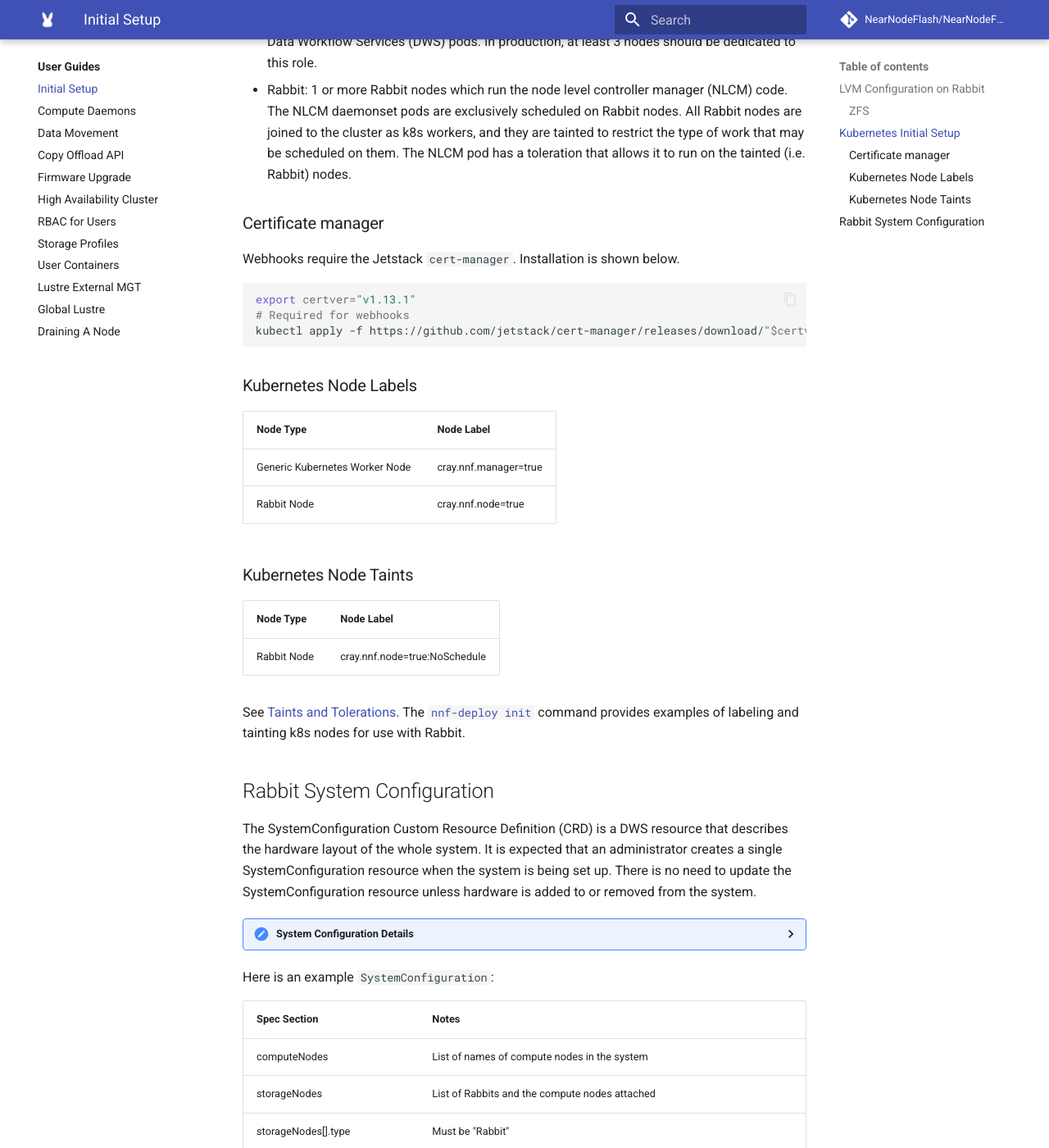
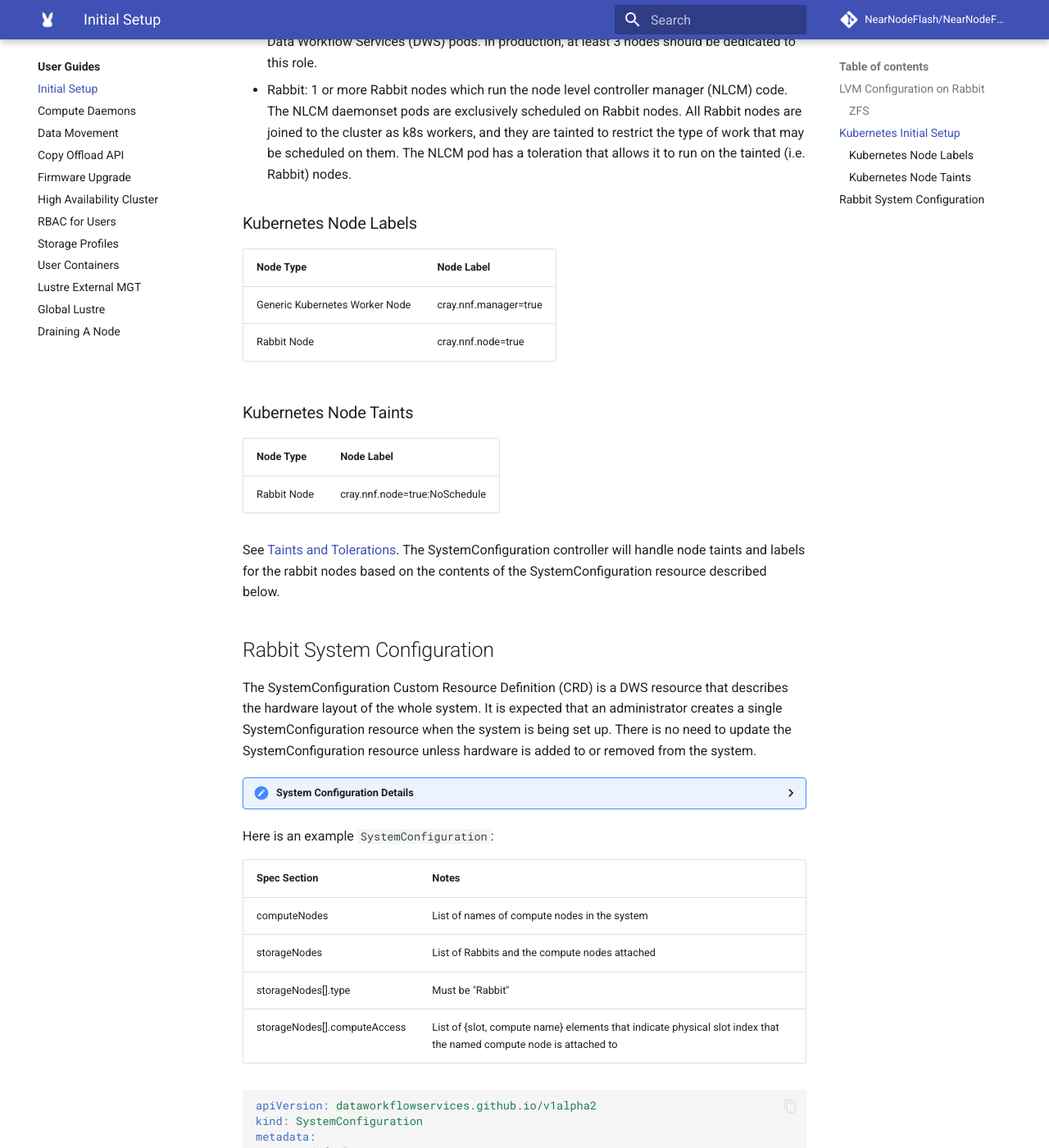
Before and after one commit to NearNodeFlash/NearNodeFlash.github.io, an MkDocs documentation site: the page built from docs/guides/initial-setup/readme.md, in a window 1280 px wide and 1400 px high, scrolled down 955 px. Shown: the whole window at 82% size. Built offline with MkDocs 1.6.1 and Material for MkDocs 9.7.7, drawn with Linux system fonts in a browser that asks for light colours; comment, search, counter and statistics services are not loaded; the version menu is left out.

Commit message:
Update description of node taints and labels.
Node taints and labels are handled by the SystemConfiguration controller,
rather than `nnf-deploy init`.

Cert-manager is owned by the manifests which are deployed via ArgoCD, and
it no longer needs to be described as a manual step.

Signed-off-by: Dean Roehrich <dean.roehrich@hpe.com>

````diff
--- a/docs/guides/initial-setup/readme.md
+++ b/docs/guides/initial-setup/readme.md
@@ -47,15 +47,6 @@ Installation of Kubernetes (k8s) nodes proceeds by installing k8s components ont
 - Worker: 1 or more worker nodes which run the system level controller manager (SLCM) and Data Workflow Services (DWS) pods. In production, at least 3 nodes should be dedicated to this role.
 - Rabbit: 1 or more Rabbit nodes which run the node level controller manager (NLCM) code. The NLCM daemonset pods are exclusively scheduled on Rabbit nodes. All Rabbit nodes are joined to the cluster as k8s workers, and they are tainted to restrict the type of work that may be scheduled on them. The NLCM pod has a toleration that allows it to run on the tainted (i.e. Rabbit) nodes.
 
-### Certificate manager
-
-Webhooks require the Jetstack `cert-manager`. Installation is shown below.
-
-```bash
-export certver="v1.13.1"
-# Required for webhooks
-kubectl apply -f https://github.com/jetstack/cert-manager/releases/download/"$certver"/cert-manager.yaml
-```
 
 ### Kubernetes Node Labels
 
@@ -70,7 +61,7 @@ kubectl apply -f https://github.com/jetstack/cert-manager/releases/download/"$ce
 | :------------------------------| :---------------------------- |
 | Rabbit Node                    | cray.nnf.node=true:NoSchedule |
 
-See [Taints and Tolerations](https://kubernetes.io/docs/concepts/scheduling-eviction/taint-and-toleration/). The [`nnf-deploy init`](https://github.com/NearNodeFlash/nnf-deploy) command provides examples of labeling and tainting k8s nodes for use with Rabbit.
+See [Taints and Tolerations](https://kubernetes.io/docs/concepts/scheduling-eviction/taint-and-toleration/). The SystemConfiguration controller will handle node taints and labels for the rabbit nodes based on the contents of the SystemConfiguration resource described below.
 
 ## Rabbit System Configuration
 
````
